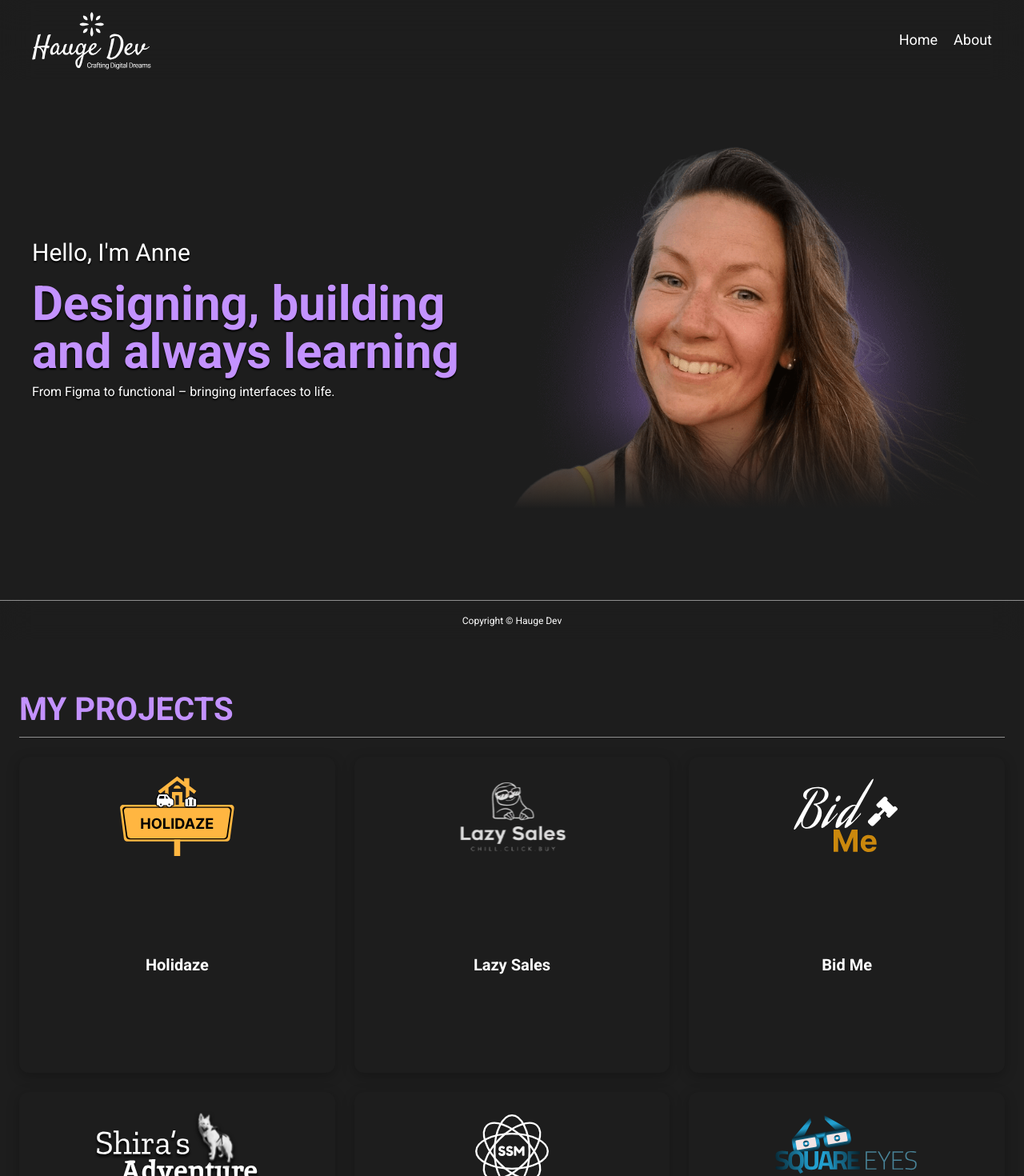
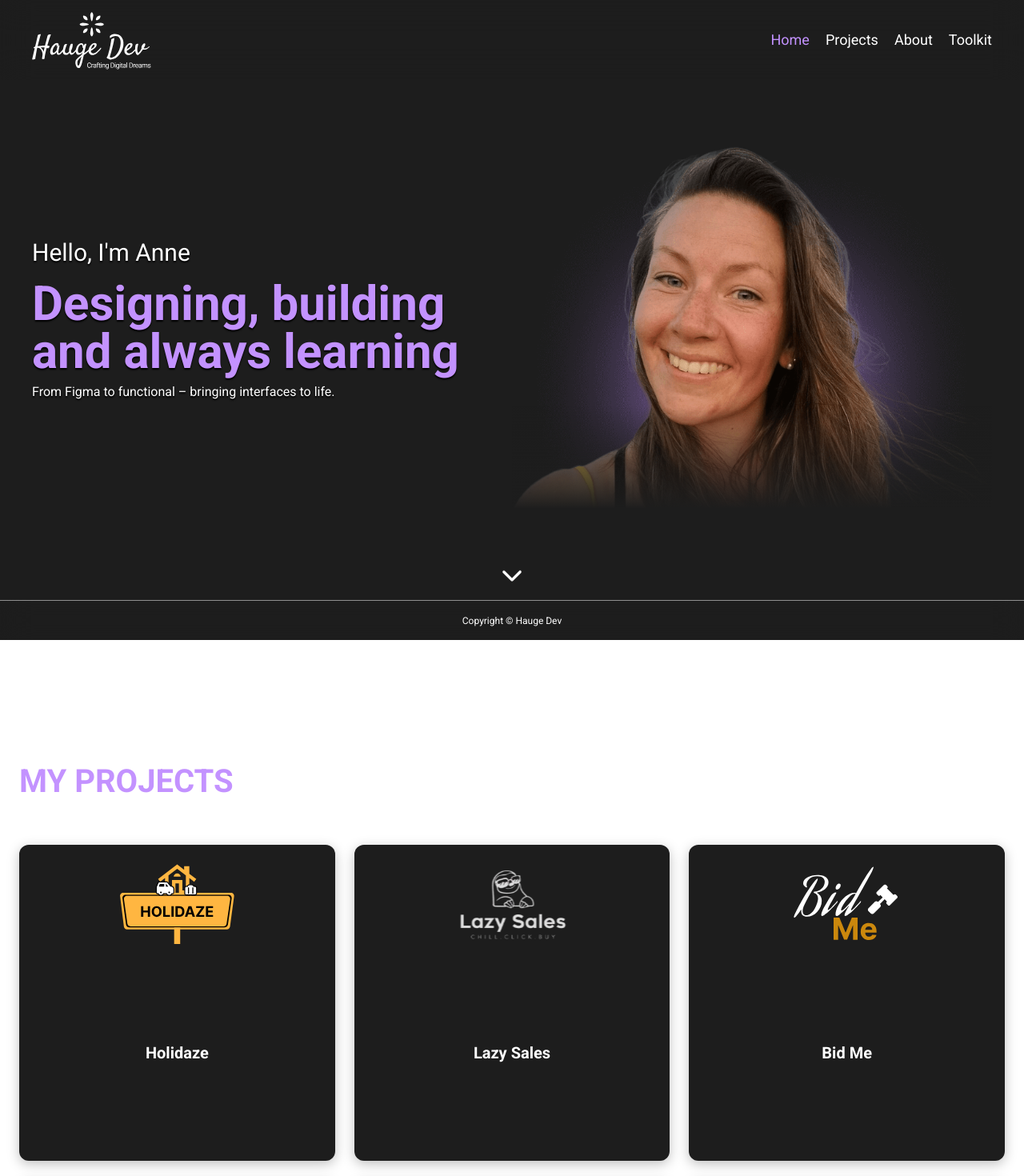
Before and after one commit to annechh/portfolio-2, a React (Vite) app: page / in a window 1280 px wide. Shown: the top 1470 px of the page at 80% size. Built offline with nearby package versions, Linux system fonts and the light colour scheme.

Commit message:
adds react scroll to sections when clicking in nav bar or arrow up or down

```diff
--- a/src/components/Hero.tsx
+++ b/src/components/Hero.tsx
@@ -1,14 +1,20 @@
 import { motion } from 'framer-motion';
 import { introductionData } from '../data/data';
 import GlowDot from '../assets/images/glow-dot.png';
+import ScrollButtons from './utils/ScrollButtons';
+import { IoIosArrowDown } from 'react-icons/io';
 
 export default function Hero() {
   return (
-    <div className="min-h-screen flex flex-col lg:flex-row justify-between xl:justify-center items-center gap-10 max-w-[1920px] w-full px-5 lg:px-10 h-full">
+    <div
+      id="home"
+      className="relative min-h-screen flex flex-col lg:flex-row justify-between xl:justify-center items-center gap-10 w-full h-full bg-dark"
+    >
+      <div className="min-h-screen flex flex-col lg:flex-row justify-between xl:justify-center items-center gap-10 w-full px-5 sm:px-8 lg:px-10 h-full max-w-[1920px] ">
         <motion.div
           initial={{ opacity: 0, x: -20 }}
           animate={{ opacity: 1, x: 0 }}
-        transition={{ duration: 1, ease: 'easeOut' }}
+          transition={{ duration: 3, ease: 'easeOut' }}
           className="flex flex-col justify-center items-start flex-1 pt-[15vh] lg:pt-0 z-20 lg:min-w-[500px]"
         >
           <p className="text-base md:text-2xl lg:text-3xl text-shadow-sm pb-2 md:pb-4">
@@ -45,5 +51,10 @@ export default function Hero() {
           </div>
         </motion.div>
       </div>
+
+      <div className="absolute bottom-0 w-full flex justify-center items-center h-[50px] mb-[50px] z-50">
+        <ScrollButtons scrollTo="projects" icon={<IoIosArrowDown className="text-4xl" />} />
+      </div>
+    </div>
   );
 }
--- a/src/components/ProjectCards.tsx
+++ b/src/components/ProjectCards.tsx
@@ -1,3 +1,5 @@
+import { motion } from 'framer-motion';
+
 interface ProjectProps {
   project: {
     title: string;
@@ -11,7 +13,13 @@ interface ProjectProps {
 
 const ProjectCards = ({ project }: ProjectProps) => {
   return (
-    <article className="w-full h-full">
+    <motion.article
+      initial={{ opacity: 0, x: 50 }}
+      whileInView={{ opacity: 1, x: 0 }}
+      viewport={{ once: true }}
+      transition={{ duration: 2 }}
+      className="w-full h-full"
+    >
       <div className="group relative w-full aspect-[3/2] sm:aspect-[1/1] [perspective:1000px]">
         <div className="relative h-full w-full rounded-xl bg-dark shadow-sm transition-all duration-500 [transform-style:preserve-3d] group-hover:[transform:rotateY(180deg)]">
           <div className="absolute inset-0 p-6 flex flex-col gap-6 rounded-xl">
@@ -29,7 +37,7 @@ const ProjectCards = ({ project }: ProjectProps) => {
           </div>
         </div>
       </div>
-    </article>
+    </motion.article>
   );
 };
 
--- a/src/components/Projects.tsx
+++ b/src/components/Projects.tsx
@@ -1,12 +1,31 @@
 import { projectData } from '../data/projectData';
+import { motion } from 'framer-motion';
 import ProjectCards from './ProjectCards';
+import ScrollButtons from './utils/ScrollButtons';
+import { IoIosArrowDown, IoIosArrowUp } from 'react-icons/io';
 
 const Projects = () => {
   return (
-    <section className="flex flex-col justify-center items-center w-full min-h-screen px-6 my-[60px]">
-      <h2 className="pb-2 text-2xl lg:text-[40px] font-bold text-pink w-full max-w-[1260px]">
+    <section
+      id="projects"
+      className="relative flex flex-col justify-center items-center w-full min-h-screen gap-5 px-6 py-[70px] lg:py-[150px]"
+    >
+      <div className="absolute top-0 w-full flex justify-center items-center h-[50px] mt-[60px] lg:mt-[100px]">
+        <ScrollButtons scrollTo="home" icon={<IoIosArrowUp className="text-4xl" />} />
+      </div>
+      <div className="absolute bottom-0 w-full flex justify-center items-center h-[50px] mb-[50px]">
+        <ScrollButtons scrollTo="about" icon={<IoIosArrowDown className="text-4xl" />} />
+      </div>
+
+      <motion.h2
+        initial={{ opacity: 0, x: 50 }}
+        whileInView={{ opacity: 1, x: 0 }}
+        viewport={{ once: true }}
+        transition={{ duration: 2 }}
+        className="pb-2 text-2xl lg:text-[40px] font-bold text-pink w-full max-w-[1260px]"
+      >
         MY PROJECTS
-      </h2>
+      </motion.h2>
       <div className="grid grid-cols-1 sm:grid-cols-2 md:grid-cols-3 w-full gap-6 max-w-[1260px] border-t border-white-faded py-6">
         {projectData.map((project) => (
           <ProjectCards key={project.id} project={project} />
--- a/src/components/Tech.tsx
+++ b/src/components/Tech.tsx
@@ -1,22 +1,31 @@
 import { motion } from 'framer-motion';
 import { techData } from '../data/tech';
+import ScrollButtons from './utils/ScrollButtons';
+import { IoIosArrowUp } from 'react-icons/io';
 
 const Tech = () => {
   return (
     <motion.section
+      id="tech"
       initial={{ opacity: 0, y: 0 }}
       whileInView={{ opacity: 1, y: 0 }}
       viewport={{ once: true }}
       transition={{ duration: 0.5 }}
-      className="min-h-screen flex flex-col justify-center items-center w-full px-6"
+      className="relative min-h-screen flex flex-col justify-center items-center w-full px-6 py-[70px] lg:py-[150px]"
     >
-      <h2 className="pb-2 text-2xl lg:text-[40px] font-bold text-pink w-full max-w-[1260px]">
+      <div className="absolute top-0 w-full flex justify-center items-center h-[50px] mt-[60px] lg:mt-[100px]">
+        <ScrollButtons scrollTo="about" icon={<IoIosArrowUp className="text-4xl" />} />
+      </div>
+      <h2 className="pb-2 text-2xl lg:text-[40px] font-bold w-full max-w-[1260px] text-shadow-sm">
         MY TOOLKIT
       </h2>
       <div className="flex flex-col max-w-[1260px] h-full w-full border-t border-white-faded mb-[100px]">
         <ul className="flex justify-center gap-10 flex-wrap py-10">
           {techData.map((tech) => (
-            <li className="flex items-center gap-2 text-xl" key={tech.id}>
+            <li
+              className="flex items-center gap-2 text-xl drop-shadow-sm drop-shadow-black/80"
+              key={tech.id}
+            >
               {tech.icon}
               <p>{tech.name}</p>
             </li>
--- a/src/components/layout/Header.tsx
+++ b/src/components/layout/Header.tsx
@@ -1,7 +1,10 @@
-import { Link } from 'react-router-dom';
+import { Link } from 'react-scroll';
 import logo from '../../assets/svgs/HaugeDevLogo.svg';
+import { useState } from 'react';
 
 export default function Header() {
+  const [activeLink, setActiveLink] = useState<string>('home');
+
   return (
     <header className="fixed flex w-full h-[60px] lg:h-[100px] px-5 md:px-10 backdrop-blur-[20px] z-50">
       <nav className="flex justify-between items-center w-full gap-5 text-sm ">
@@ -9,11 +12,49 @@ export default function Header() {
 
         <ul className="flex gap-5 text-base lg:text-lg">
           <li>
-            <Link to="/">Home</Link>
+            <Link
+              to="home"
+              duration={500}
+              spy={true}
+              className={activeLink === 'home' ? 'text-pink' : 'cursor-pointer'}
+              onSetActive={() => setActiveLink('home')}
+            >
+              Home
+            </Link>
           </li>
 
           <li>
-            <Link to="/about">About</Link>
+            <Link
+              to="projects"
+              duration={500}
+              spy={true}
+              className={activeLink === 'projects' ? 'text-pink' : 'cursor-pointer'}
+              onSetActive={() => setActiveLink('projects')}
+            >
+              Projects
+            </Link>
+          </li>
+          <li>
+            <Link
+              to="about"
+              duration={500}
+              spy={true}
+              className={activeLink === 'about' ? 'text-pink' : 'cursor-pointer'}
+              onSetActive={() => setActiveLink('about')}
+            >
+              About
+            </Link>
+          </li>
+          <li>
+            <Link
+              to="tech"
+              duration={500}
+              spy={true}
+              className={activeLink === 'tech' ? 'text-pink' : 'cursor-pointer'}
+              onSetActive={() => setActiveLink('tech')}
+            >
+              Toolkit
+            </Link>
           </li>
         </ul>
       </nav>
--- a/src/components/layout/Layout.tsx
+++ b/src/components/layout/Layout.tsx
@@ -4,7 +4,7 @@ import Footer from './Footer';
 
 export default function Layout() {
   return (
-    <div className="font-primary text-white bg-dark flex flex-col min-h-screen w-full">
+    <div className="font-primary text-white flex flex-col min-h-screen w-full">
       <Header />
       <main className="flex flex-grow flex-col items-center justify-center w-full">
         <Outlet />
--- /dev/null
+++ b/src/components/utils/ScrollButtons.tsx
@@ -0,0 +1,20 @@
+import { Link } from 'react-scroll';
+
+type ScrollButtonProps = {
+  scrollTo: string;
+  icon: React.ReactNode;
+};
+
+const ScrollButtons = ({ scrollTo, icon }: ScrollButtonProps) => {
+  return (
+    <Link
+      to={scrollTo}
+      duration={500}
+      className="cursor-pointer w-20 h-[50px] flex justify-center items-end animate-bounce"
+    >
+      {icon}
+    </Link>
+  );
+};
+
+export default ScrollButtons;
--- a/src/index.css
+++ b/src/index.css
@@ -2,19 +2,32 @@
 
 @theme {
   --font-primary: 'Roboto', sans-serif;
+
   --color-dark: #1d1d1d;
   --color-pink: #c392ff;
-
   --color-white-faded: #ffffff81;
-  --color-purple: #573564;
-  --color-purple-light: #2107273d;
-  --color-purple-faded: #3a00351a;
   --color-deep-indigo: #262239;
-  --color-sundown-blush: #7b4042;
 
   --shadow-sm: 0px 4px 15px 0px rgba(0, 0, 0, 0.25);
   --shadow-pink: 0px 4px 15px 0px rgba(195, 146, 255, 0.25);
   --text-shadow-sm: 0px 2px 2px rgba(0, 0, 0, 1);
+}
+
+@layer utilities {
+  @keyframes bounce {
+    0%,
+    100% {
+      transform: translateY(-25%);
+      animation-timing-function: cubic-bezier(0.8, 0, 1, 1);
+    }
+    50% {
+      transform: none;
+      animation-timing-function: cubic-bezier(0, 0, 0.2, 3);
+    }
+  }
+  .animate-bounce {
+    animation: bounce 3s infinite;
+  }
 }
 
 html {
@@ -33,7 +46,7 @@ html {
 }
 
 .button {
-  @apply bg-sundown-blush shadow-sm flex items-center justify-center max-w-64 w-full rounded-full text-base md:text-xl font-bold tracking-wider;
+  @apply shadow-sm flex items-center justify-center max-w-64 w-full rounded-full text-base md:text-xl font-bold tracking-wider;
 }
 
 /* .card {
--- a/src/pages/Home.tsx
+++ b/src/pages/Home.tsx
@@ -2,10 +2,14 @@ import Hero from '../components/Hero';
 import About from '../components/About';
 import Tech from '../components/Tech';
 import Projects from '../components/Projects';
+import Background from '../components/Background';
+import { backgroundData } from '../data/projectData';
 
 const Home = () => {
   return (
     <div className="flex flex-col justify-center items-center w-full">
+      <Background image={backgroundData} />
+
       <Hero />
       <Projects />
       <About />
```
Also changed, not shown: src/components/About.tsx (+23 -5 lines). Lines whose indentation alone changed are shown as unchanged.
